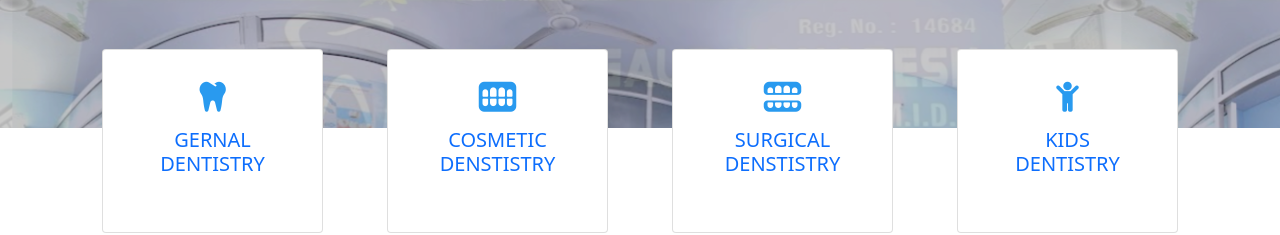
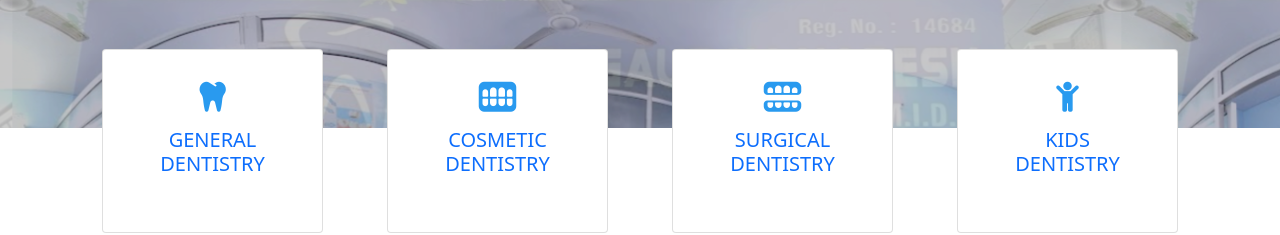
Before and after one commit to SoftGenics/Pms-shreeji-dental-clinic, a React (Create React App) app: page / in a window 1280 px wide. Shown: the part 880-1115 px from the top of the page. Built offline with nearby package versions, Linux system fonts and the light colour scheme; a web font is replaced by a local one.

Commit message:
Update ServiceTop.js

```diff
--- a/src/Components/ServiceTop/ServiceTop.js
+++ b/src/Components/ServiceTop/ServiceTop.js
@@ -8,10 +8,10 @@ const ServiceTop = () => {
         <Container className='servicetop'>
         <Row>
             <Col lg={3} className="servicetop-wrapper">
-            <Link to="/General-denstistry"><Card >
+            <Link to="/General-dentistry"><Card >
             <i className="fas fa-tooth"></i>
                 <Card.Body>
-                    <Card.Title>Gernal Dentistry</Card.Title>
+                    <Card.Title>General Dentistry</Card.Title>
                 </Card.Body>
                 </Card>
                 </Link>
@@ -20,7 +20,7 @@ const ServiceTop = () => {
             <Link to="/Cosmetics-dentistry"><Card >
             <i className="fas fa-teeth"></i>
                 <Card.Body>
-                    <Card.Title>Cosmetic denstistry</Card.Title>
+                    <Card.Title>Cosmetic dentistry</Card.Title>
 
                 </Card.Body>
                 </Card>
@@ -30,7 +30,7 @@ const ServiceTop = () => {
             <Link to="/Surgical"><Card >
             <i className="fas fa-teeth-open"></i>
                 <Card.Body>
-                 <Card.Title>Surgical denstistry</Card.Title>
+                 <Card.Title>Surgical dentistry</Card.Title>
 
                 </Card.Body>
                 </Card>
```
